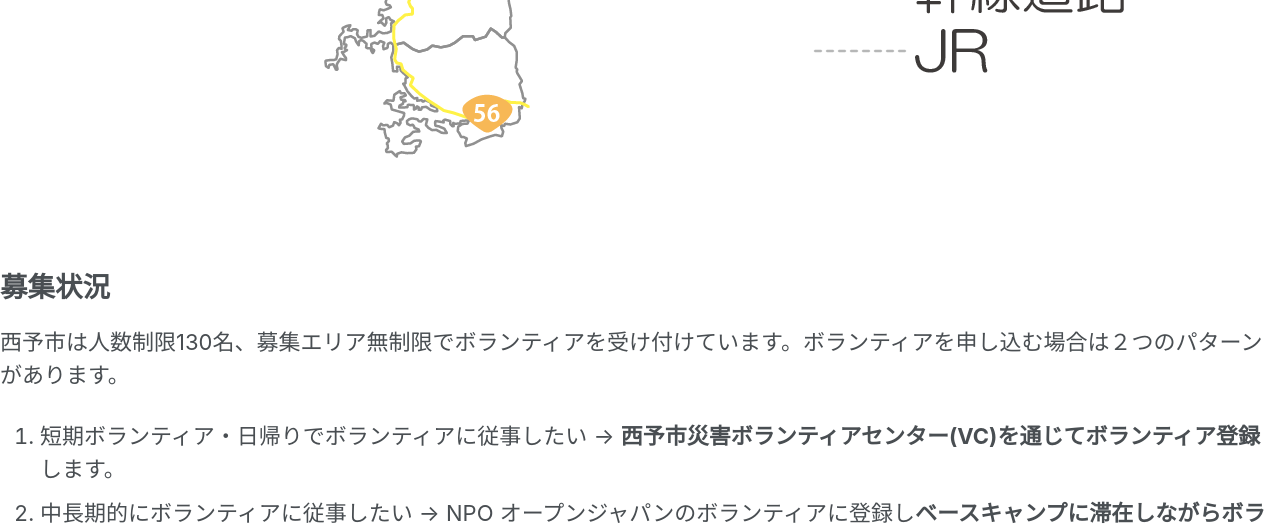
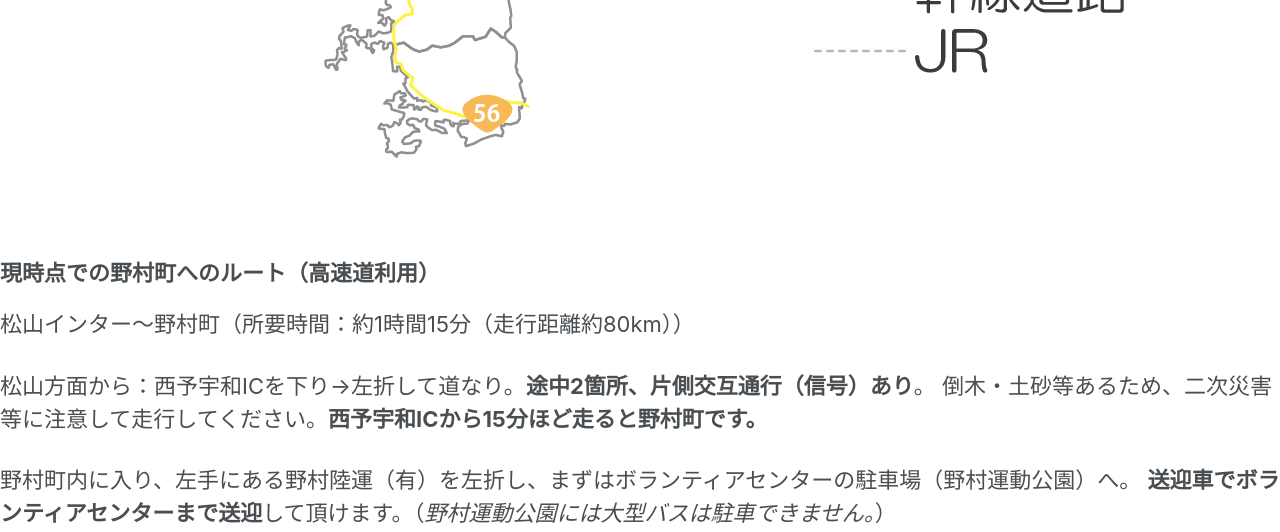
Before and after one commit to cheerup-ehime/cheerup-ehime.github.io, a Jekyll site: the page built from volunteer-new/seiyo.md, in a window 1280 px wide and 1400 px high, scrolled down 1363 px. Shown: the top 532 px of the window. Built offline with Jekyll 4.4.1, drawn with Linux system fonts in a browser that asks for light colours; nearby versions of some CDN libraries; our own code applies the rules of GitHub Pages for plain Markdown files; comment, search, counter and statistics services are not loaded; some of the changed text lies outside the part shown.

Commit message:
西予の最新の行き方と地図追加。

```diff
--- a/volunteer-new/seiyo.md
+++ b/volunteer-new/seiyo.md
@@ -20,10 +20,21 @@ header:
 
 ![野村町ルート](/assets/images/maps/nomura-map-and-routes.png)
 
+### 現時点での野村町へのルート（高速道利用）
+
+松山インター〜野村町（所要時間：約1時間15分（走行距離約80km））
+
+松山方面から：西予宇和ICを下り→左折して道なり。**途中2箇所、片側交互通行（信号）あり**。
+倒木・土砂等あるため、二次災害等に注意して走行してください。**西予宇和ICから15分ほど走ると野村町です。**
+
+野村町内に入り、左手にある野村陸運（有）を左折し、まずはボランティアセンターの駐車場（野村運動公園）へ。
+**送迎車でボランティアセンターまで送迎**して頂けます。（*野村運動公園には大型バスは駐車できません。*）
+
+![西予宇和IC〜野村](/assets/images/maps/nomura-seiyouwa-to-nomura.png)
 
 ## 募集状況
 
-西予市は人数制限130名、募集エリア無制限でボランティアを受け付けています。ボランティアを申し込む場合は２つのパターンがあります。
+西予市はニーズに合わせて人数を制限し（100〜150人くらい）、募集エリア無制限でボランティアを受け付けています。ボランティアを申し込む場合は２つのパターンがあります。
 
 1. 短期ボランティア・日帰りでボランティアに従事したい → **西予市災害ボランティアセンター(VC)を通じてボランティア登録**します。
 2. 中長期的にボランティアに従事したい → NPO オープンジャパンのボランティアに登録し**ベースキャンプに滞在しながらボランティア活動に従事**できます。
```
Also changed, not shown: other parts of volunteer-new/seiyo.md (+1 -1 lines), volunteer-new/assets/images/maps/nomura-map-and-routes.png (added), volunteer-new/assets/images/maps/nomura-seiyouwa-to-nomura.png (added).
